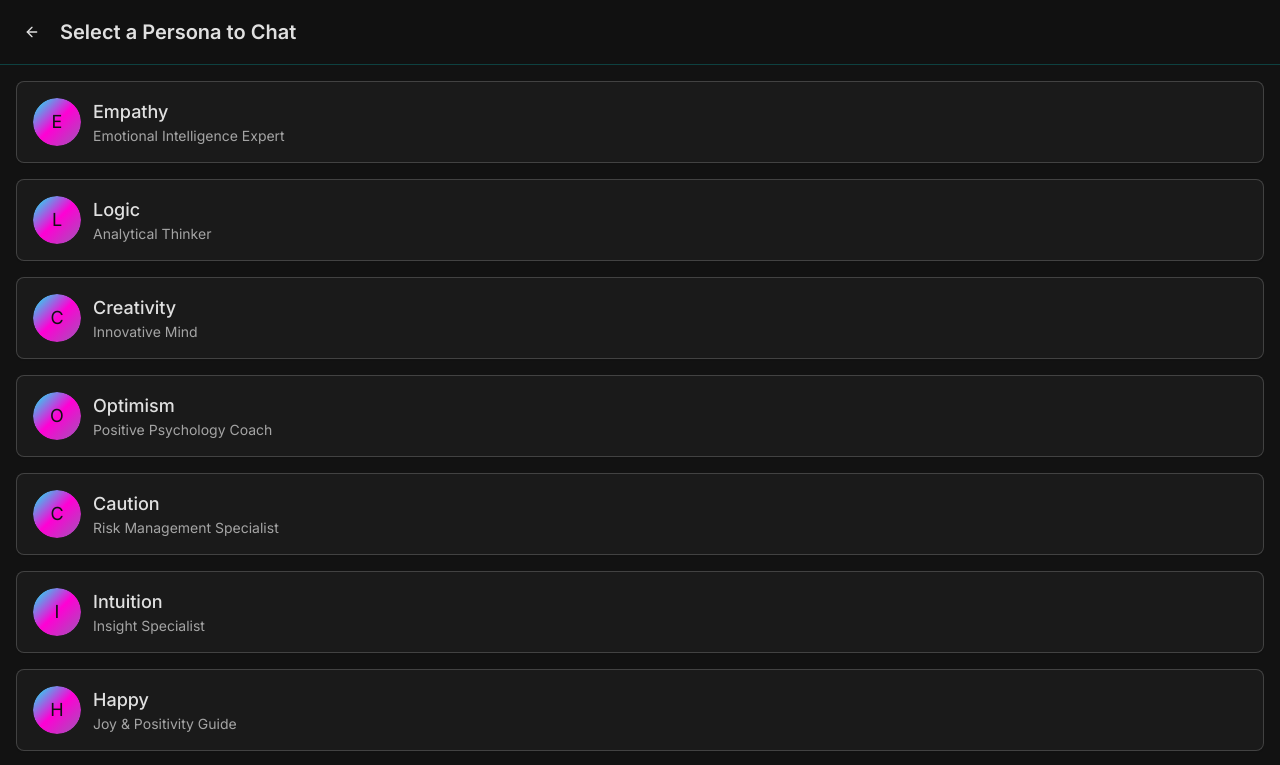
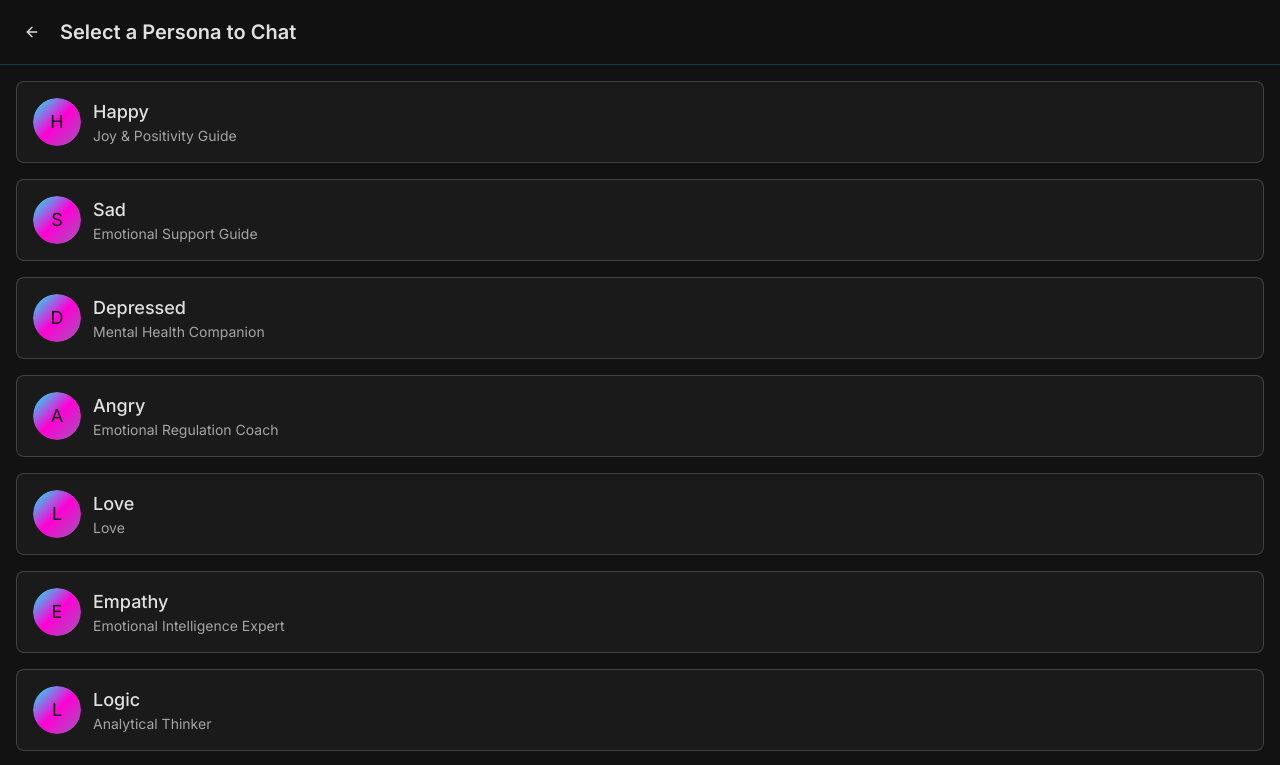
Before and after one commit to Pugazh0602/personachat, a Next.js app: page /chat in a window 1280 px wide. Shown: the top 765 px of the page. Built offline with nearby package versions, Linux system fonts and the light colour scheme.

Commit message:
Fixed chat order

```diff
--- a/app/chat/page.tsx
+++ b/app/chat/page.tsx
@@ -34,17 +34,17 @@ interface Persona {
 }
 
 const personas: Persona[] = [
+  { id: "7", name: "Happy", role: "Joy & Positivity Guide" },
+  { id: "8", name: "Sad", role: "Emotional Support Guide" },
+  { id: "9", name: "Depressed", role: "Mental Health Companion" },
+  { id: "10", name: "Angry", role: "Emotional Regulation Coach" },
+  { id: "11", name: "Love", role: "Love" },
   { id: "1", name: "Empathy", role: "Emotional Intelligence Expert" },
   { id: "2", name: "Logic", role: "Analytical Thinker" },
   { id: "3", name: "Creativity", role: "Innovative Mind" },
   { id: "4", name: "Optimism", role: "Positive Psychology Coach" },
   { id: "5", name: "Caution", role: "Risk Management Specialist" },
   { id: "6", name: "Intuition", role: "Insight Specialist" },
-  { id: "7", name: "Happy", role: "Joy & Positivity Guide" },
-  { id: "8", name: "Sad", role: "Emotional Support Guide" },
-  { id: "9", name: "Depressed", role: "Mental Health Companion" },
-  { id: "10", name: "Angry", role: "Emotional Regulation Coach" },
-  { id: "11", name: "Love", role: "Love" },
 ]
 
 const mockResponses = {
--- a/next.config.mjs
+++ b/next.config.mjs
@@ -11,4 +11,5 @@ const nextConfig = {
   },
 }
 
+
 export default nextConfig
```
